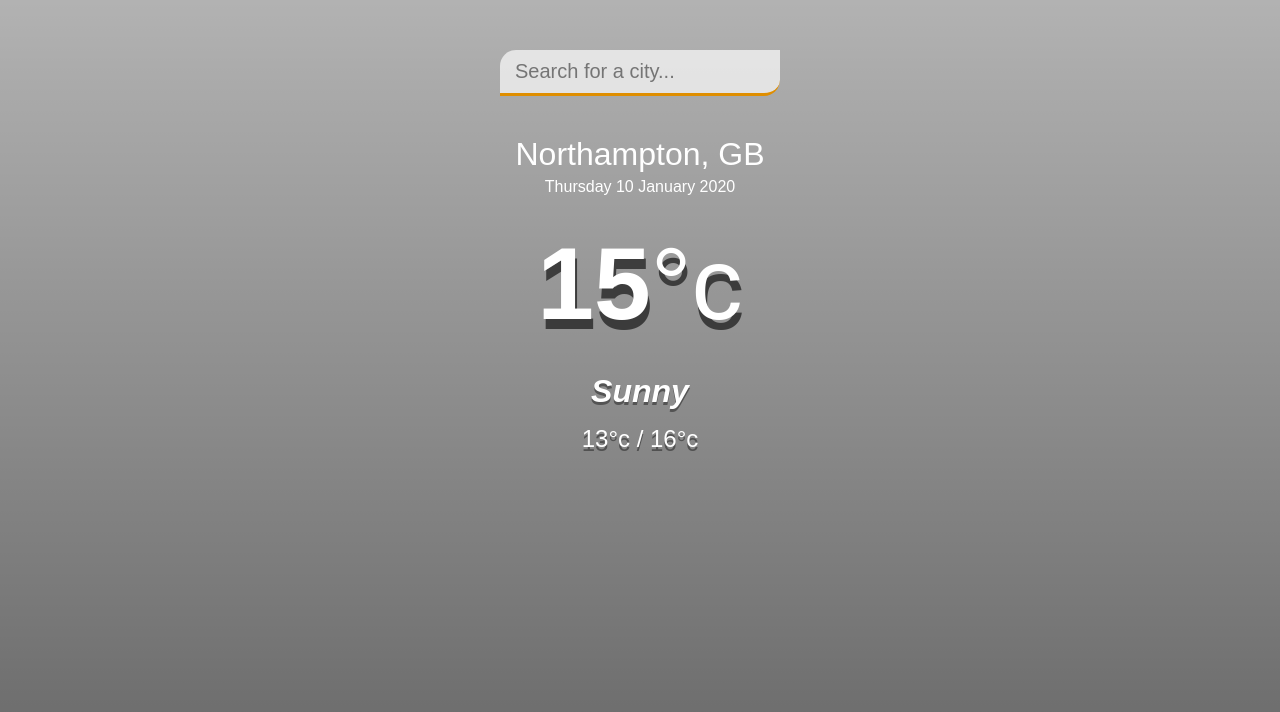
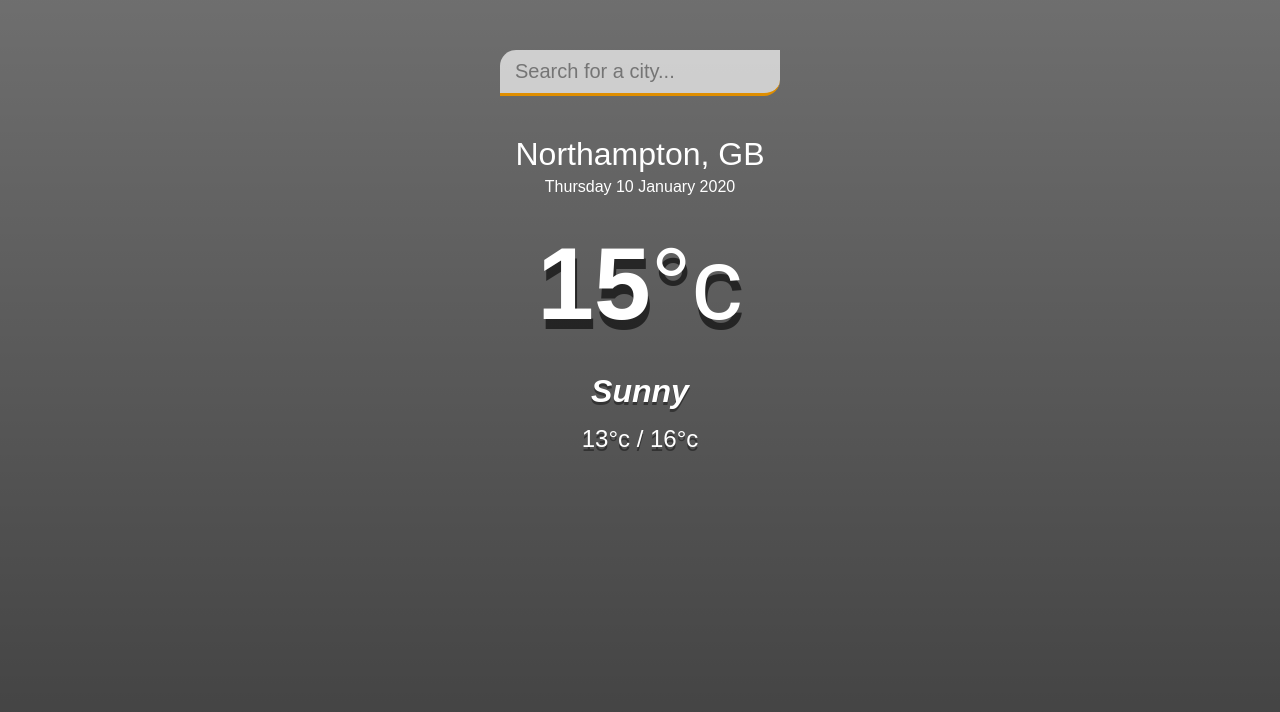
Before and after one commit to yazdani1994/weather-app, a plain HTML site: page index.html in a window 1280 px wide. Drawn offline with Linux system fonts and the light colour scheme; the site is published under a folder, as on GitHub Pages, so addresses that start at the root find nothing.

Commit message:
image updated

```diff
--- a/index.css
+++ b/index.css
@@ -6,7 +6,7 @@
 
 body {
   font-family: "montserrat", sans-serif;
-  background-image: url("/img/62f004c8876c4.jpg");
+  background-image: url("img/62f004c8876c4.jpg");
   background-size: cover;
   background-position: top center;
 }
```
